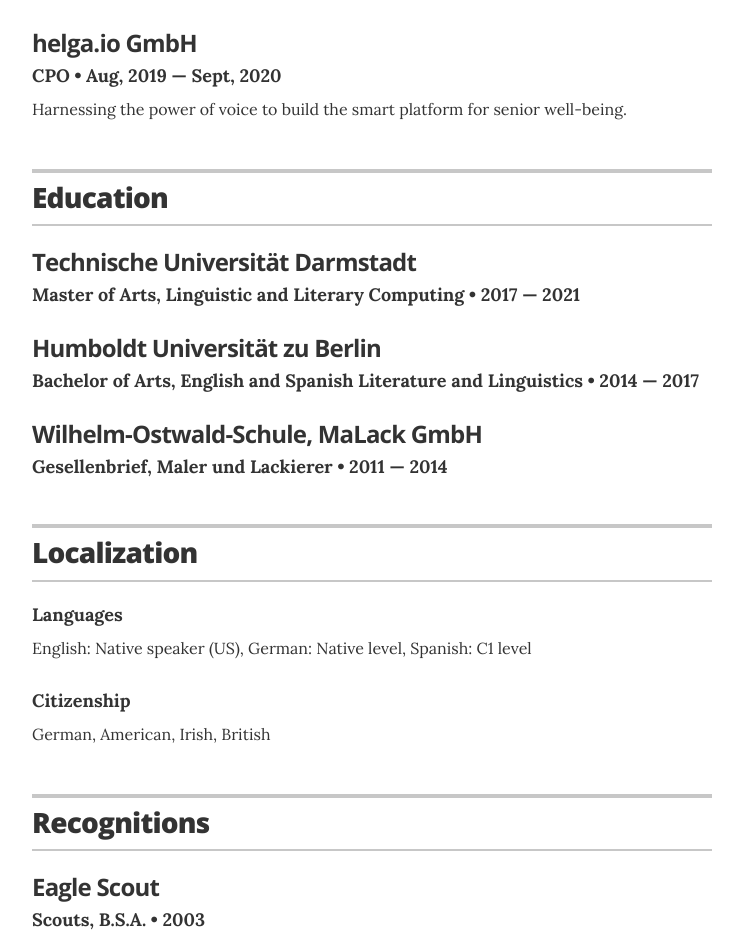
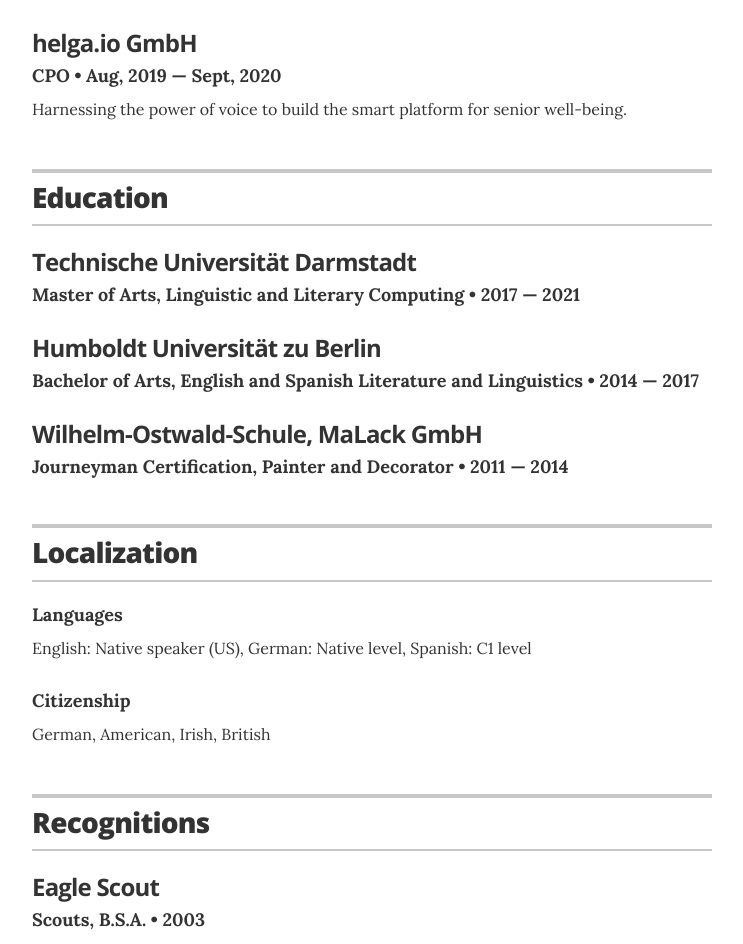
Before and after one commit to BrianInGermany/brian-profile, a Jekyll site: the page built from index.html, in a window 1280 px wide. Shown: the part 617-1561 px from the top of the page, without its empty margins (268-1011 px from the left). Built offline with Jekyll 4.4.1, drawn with Linux system fonts in a browser that asks for light colours.

Commit message:
edit journeyman

```diff
--- a/_data/education.yml
+++ b/_data/education.yml
@@ -12,6 +12,6 @@
   # award: Most likely to succeed
   # summary: You can choose to have either a single or multiple awards
 
-- degree: Gesellenbrief, Maler und Lackierer
+- degree: Journeyman Certification, Painter and Decorator
   uni: Wilhelm-Ostwald-Schule, MaLack GmbH
   year: 2011 &mdash; 2014
```
